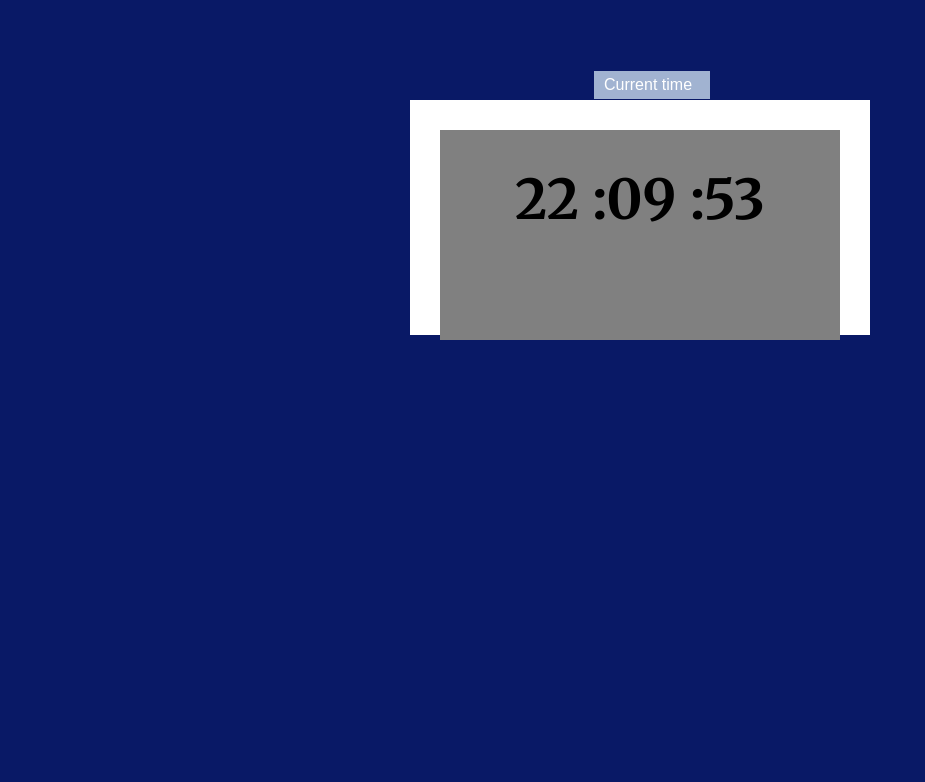
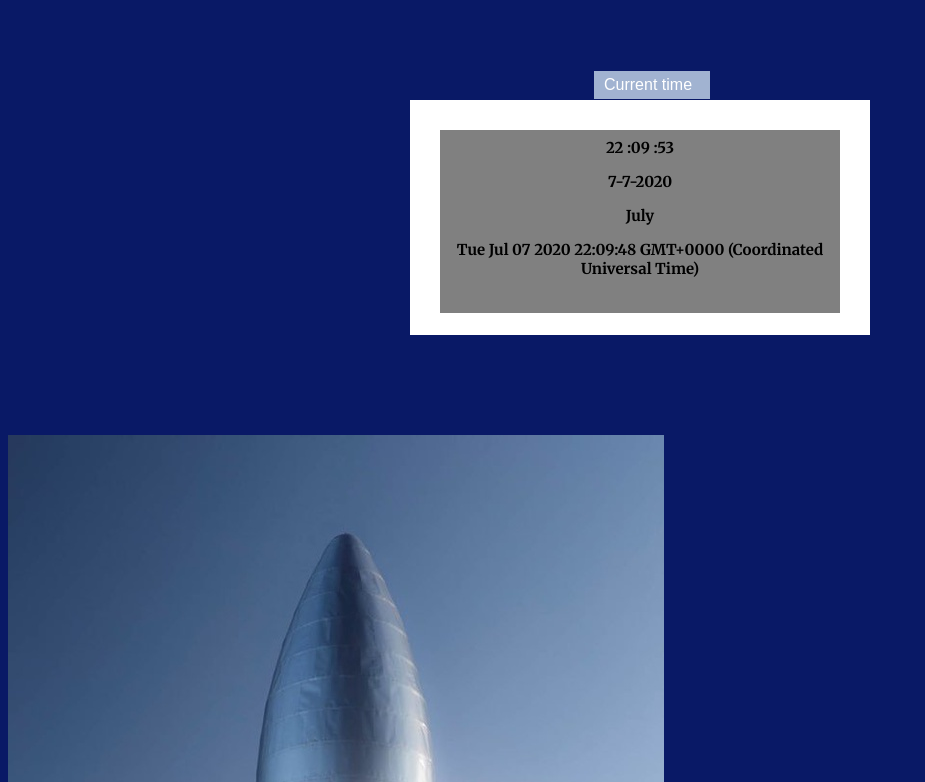
Before and after one commit to marniheijnis/Challenge2, a plain HTML site: page index.html in a window 1280 px wide. Shown: the top 782 px of the page, without its empty margins (0-925 px from the left). Drawn offline with Linux system fonts and the light colour scheme.

Commit message:
theme
created a theme and added the picture to animate

```diff
--- a/index.html
+++ b/index.html
@@ -16,7 +16,13 @@
 		<span id="hour"></span>
 		<span id="minute"></span>
 		<span id="second"></span>
+<p class="date"></p>
+	<p id="months"></p>
+	<p id="days"></p>
 	</div>
+</div>
+<div id="space">
+		<img src="images/spaceship.jpeg" id="spaceship">
 </div>
 	<script src="scripts/main.js" defer></script>
 </body>
--- a/scripts/main.js
+++ b/scripts/main.js
@@ -20,3 +20,47 @@ function clock() {
 }
 
 setInterval(clock,100);
+
+var date = new Date();
+var day = date.getDate() + "-" + (date.getMonth() +1) + "-" + date.getFullYear();
+
+var month = new Array();
+	month [0] = "January";
+	month [1] = "February";
+	month [2] = "March";
+	month [3] = "April";
+	month [4] = "May";
+	month [5] = "June";
+	month [6] = "July";
+	month [7] = "August";
+	month [8] = "September";
+	month [9] = "October";
+	month [10] = "November";
+	month [11] = "December";
+
+var d = new Date();
+var n = month[d.getMonth()];
+document.getElementById("months").innerHTML = n;
+
+var month = new Array();
+	day [0] = "Monday";
+	day [1] = "Tuesday";
+	day [2] = "Wednesday";
+	day [3] = "Thursday";
+	day [4] = "Friday";
+	day [5] = "Saturday";
+	day [6] = "Sunday";
+
+var s = new Date();
+document.getElementById("days").innerHTML = s;
+document.querySelector(".date").innerHTML= day;
+
+function background() {
+	var time = new Date();
+	var hours = time.getHours();
+	if (hours > 9 && hours < 23) {
+		document.body.style.backgroundColor = '#87CEFA';
+	} else {
+		document.body.style.backgroundColor = '#fff399';
+	}
+}
--- a/styles/mystyle.css
+++ b/styles/mystyle.css
@@ -25,8 +25,13 @@ body {
 .clock {
 	background: grey;
 	text-align: center;
-	font-size: 55px;
+	font-size: 15px;
 	font-family: 'Merriweather', serif;
 	height: 100%;
-	padding-top: 35px;
+	padding-top: 8px;
 }
+.date {
+	background: grey;
+	font-size: 15px;
+	font-family: 'Merriweather', serif;
+}
```
Also changed, not shown: images/image.jpg (renamed from pattern.jpg), images/spaceship.jpeg (added).
